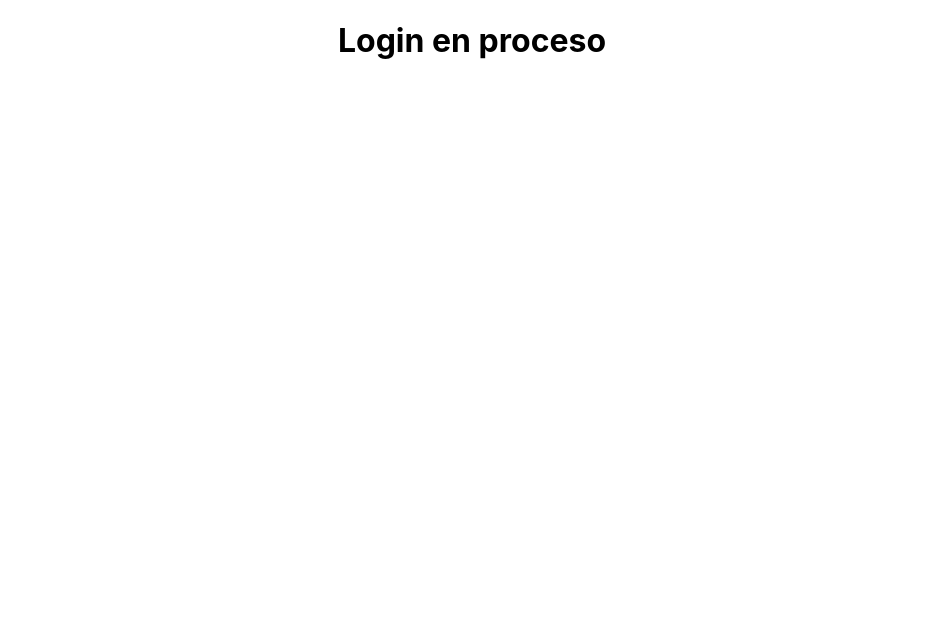
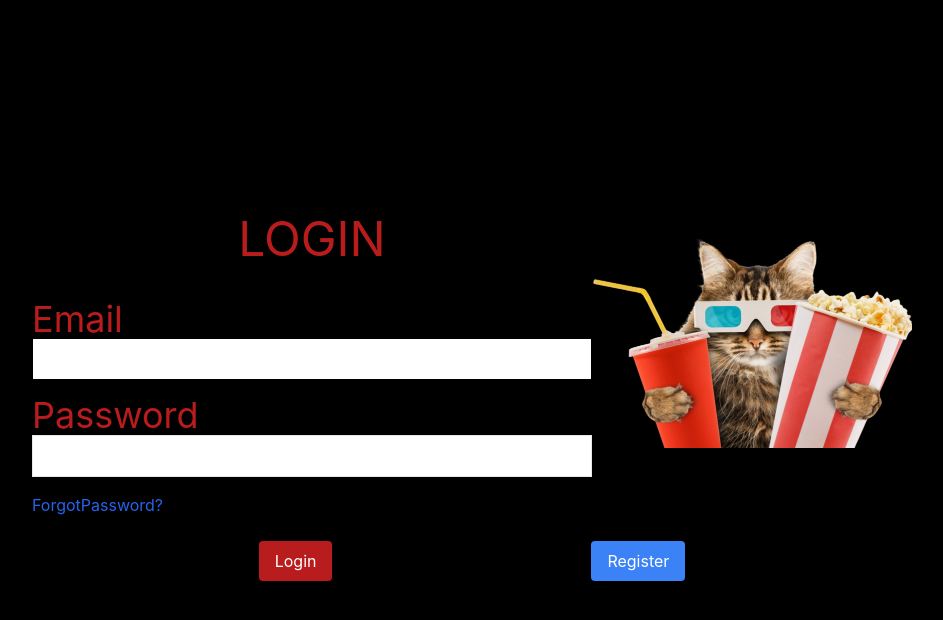
Before and after one commit to JuandDRP/ProyectoFinal, a React (Create React App) app in the folder estructuras-proyecto/: page / in a window 1280 px wide. Shown: the top 620 px of the page, without its empty margins (168-1111 px from the left). Built offline with nearby package versions, Linux system fonts and the light colour scheme.

Commit message:
añadir login
se añade logica de login

```diff
--- a/estructuras-proyecto/package.json
+++ b/estructuras-proyecto/package.json
@@ -38,5 +38,10 @@
       "last 1 firefox version",
       "last 1 safari version"
     ]
+  },
+  "devDependencies": {
+    "init": "^0.1.2",
+    "npx": "^10.2.2",
+    "tailwindcss": "^3.4.3"
   }
 }
--- a/estructuras-proyecto/src/App.css
+++ b/estructuras-proyecto/src/App.css
@@ -1,3 +1,4 @@
+
 .App {
   text-align: center;
 }
--- a/estructuras-proyecto/src/componentes/PaginaPrincipal.js
+++ b/estructuras-proyecto/src/componentes/PaginaPrincipal.js
@@ -1,9 +1,33 @@
+import imagen from "./GatoLogin.jpg"
 
 function PaginaPrincipal({ peliculas }) {
+
   return (
-    <div>
-    <div></div>
-    <h1>Login en proceso </h1>
+    <div className="bg-black flex justify-center items-center h-screen flex-col">
+
+
+    <div className="contenedor-principal flex flex-row h-50">
+
+    <div className="formulario w-50  ">
+    <h1 className="text-5xl mt-5 mb-9 uppercase text-red-700 ">Login</h1>
+    <p className="text-red-700 text-4xl text-left">Email</p>
+    <input className="input-email border-black text-4xl mb-4"></input>
+    <p className="text-red-700 text-4xl text-left">Password</p>
+    <input className="input-password border text-4xl mb-4" ></input>
+    <p className="text-blue-600 text-10 text-left">ForgotPassword?</p>
+    </div>
+    <div className="contenedor-imagen my-6">
+      <img className="w-80 m-auto"src={imagen} alt="Gato del login"></img>
+    </div>
+
+    </div>
+
+    <div className="botones flex justify-between items w-1/3 my-6">
+    <button className="bg-red-700 text-white px-4 py-2 rounded">Login</button>
+    <button className="bg-blue-500 text-white px-4 py-2 rounded">Register</button>
+    </div>
+
+
     </div>
   );
 }
--- a/estructuras-proyecto/src/index.css
+++ b/estructuras-proyecto/src/index.css
@@ -1,3 +1,7 @@
+@tailwind base;
+@tailwind components;
+@tailwind utilities;
+
 body {
   margin: 0;
   font-family: -apple-system, BlinkMacSystemFont, 'Segoe UI', 'Roboto', 'Oxygen',
--- /dev/null
+++ b/estructuras-proyecto/tailwind.config.js
@@ -0,0 +1,10 @@
+/** @type {import('tailwindcss').Config} */
+module.exports = {
+  content: [
+    "./src/**/*.{js,jsx,ts,tsx}",
+  ],
+  theme: {
+    extend: {},
+  },
+  plugins: [],
+}
```
Also changed, not shown: estructuras-proyecto/src/componentes/GatoLogin.jpg (added), 1 other file (tests, documents, lock files or other folders).
